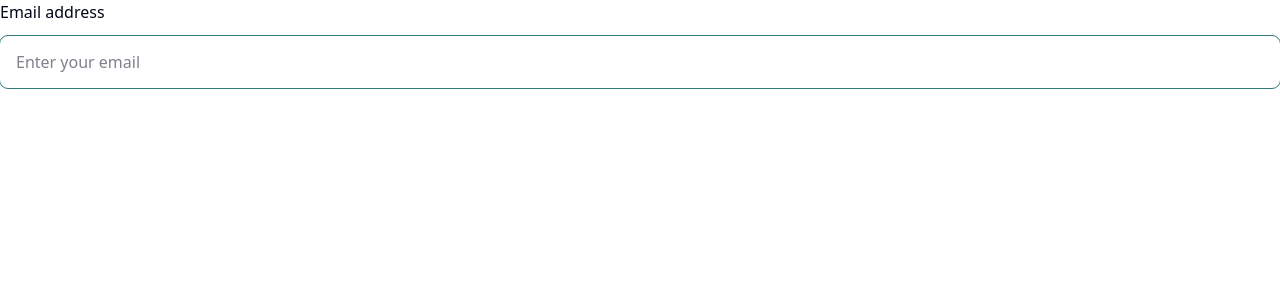
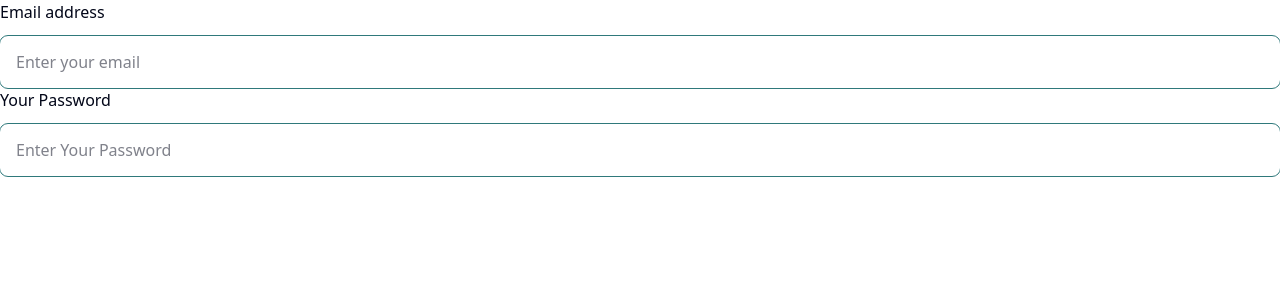
Before and after one commit to bestorthopaedicsurgeon/bos-next, a Next.js app: page /login in a window 1280 px wide. Shown: the top 300 px of the page. Built offline with nearby package versions, Linux system fonts and the light colour scheme.

Commit message:
chore:input -> pass

```diff
--- a/src/app/login/page.js
+++ b/src/app/login/page.js
@@ -15,6 +15,15 @@ const Page = () => {
             key={data.name}
           />
         ))}
+        {input.pass.map((data) => (
+          <InputField
+            placeholder={data.placeholder}
+            name={data.name}
+            inputType={data.password}
+            label={data.label}
+            key={data.name}
+          />
+        ))}
       </form>
     </div>
   );
--- a/src/data/input.js
+++ b/src/data/input.js
@@ -7,4 +7,12 @@ export const input = {
       label: "Email address",
     },
   ],
+  pass: [
+    {
+      placeholder: "Enter Your Password",
+      label: "Your Password",
+      inputType: "password",
+      name: "pass",
+    },
+  ],
 };
```
